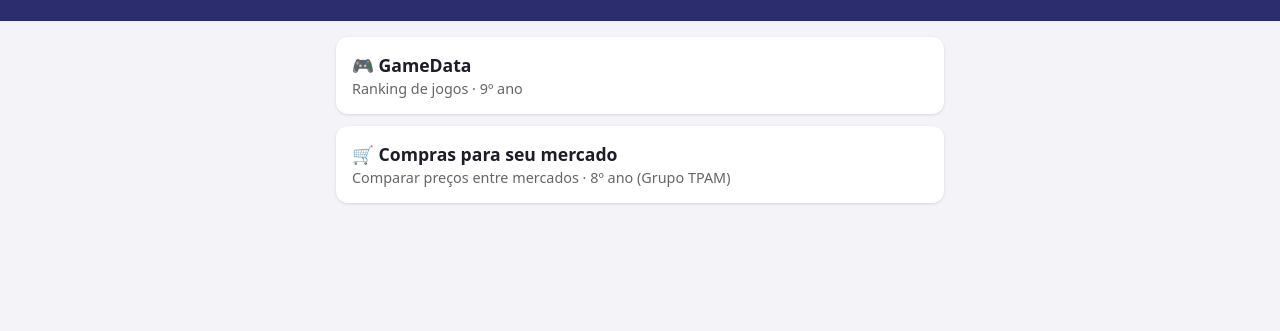
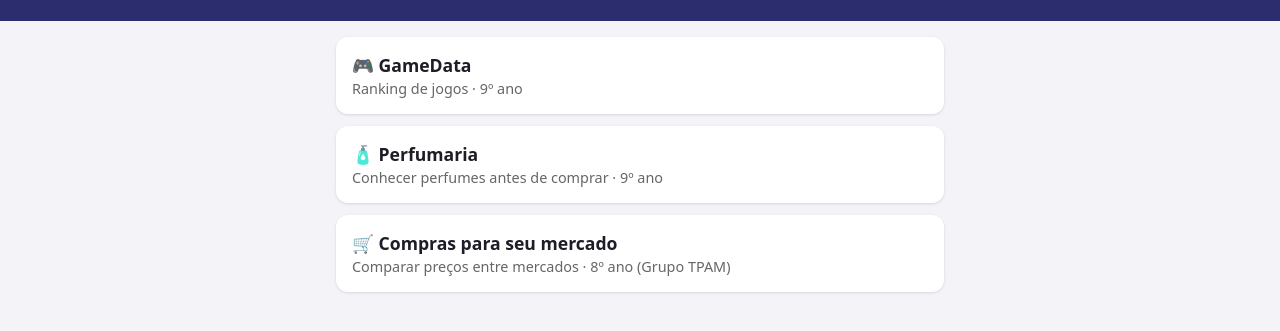
Before and after one commit to rsoldatellirosa/projetos-turmas-mutirao, a plain HTML site: page index.html in a window 1280 px wide. Shown: the part 83-414 px from the top of the page. Drawn offline with Linux system fonts and the light colour scheme.

Commit message:
Adiciona Perfumaria na lista da página inicial

```diff
--- a/index.html
+++ b/index.html
@@ -55,6 +55,10 @@
     <div class="nome">🎮 GameData</div>
     <div class="desc">Ranking de jogos · 9º ano</div>
   </a>
+  <a class="app" href="perfumaria/">
+    <div class="nome">🧴 Perfumaria</div>
+    <div class="desc">Conhecer perfumes antes de comprar · 9º ano</div>
+  </a>
   <a class="app" href="compras-no-seu-mercado/">
     <div class="nome">🛒 Compras para seu mercado</div>
     <div class="desc">Comparar preços entre mercados · 8º ano (Grupo TPAM)</div>
```
